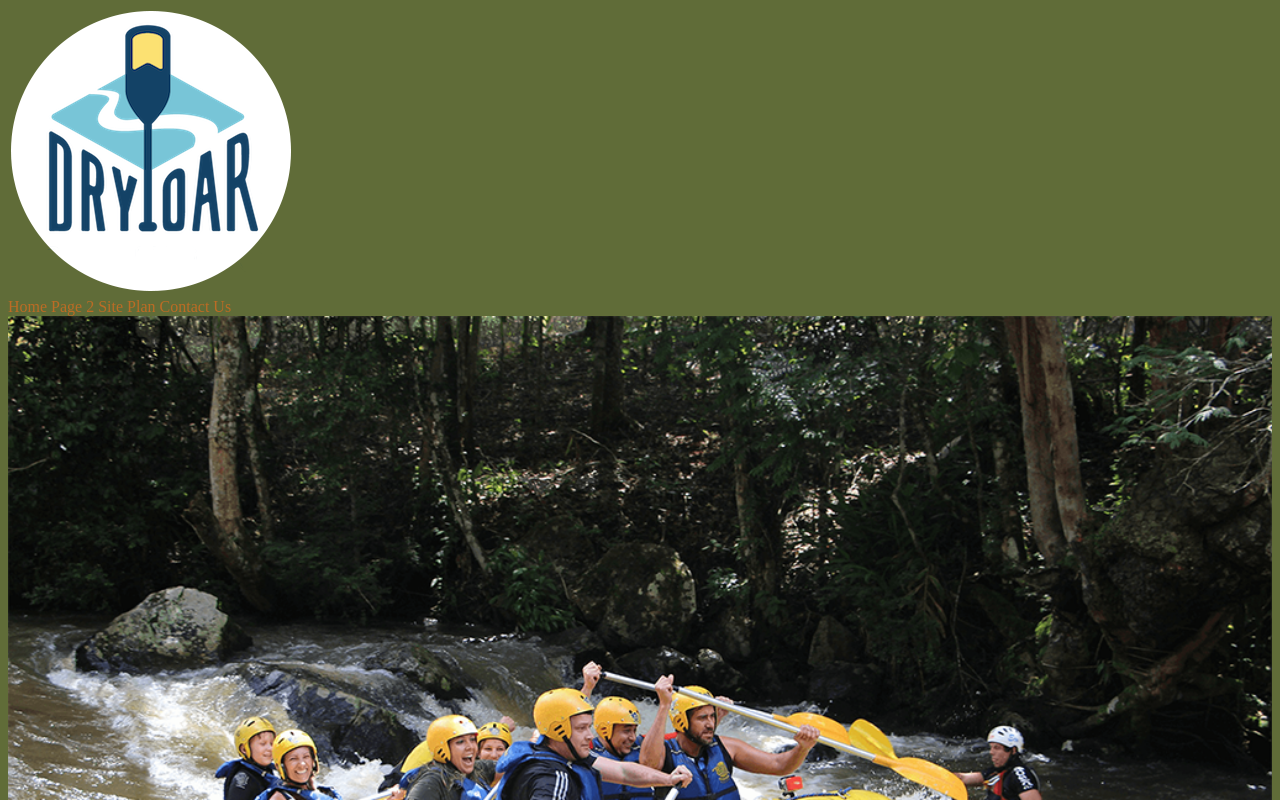
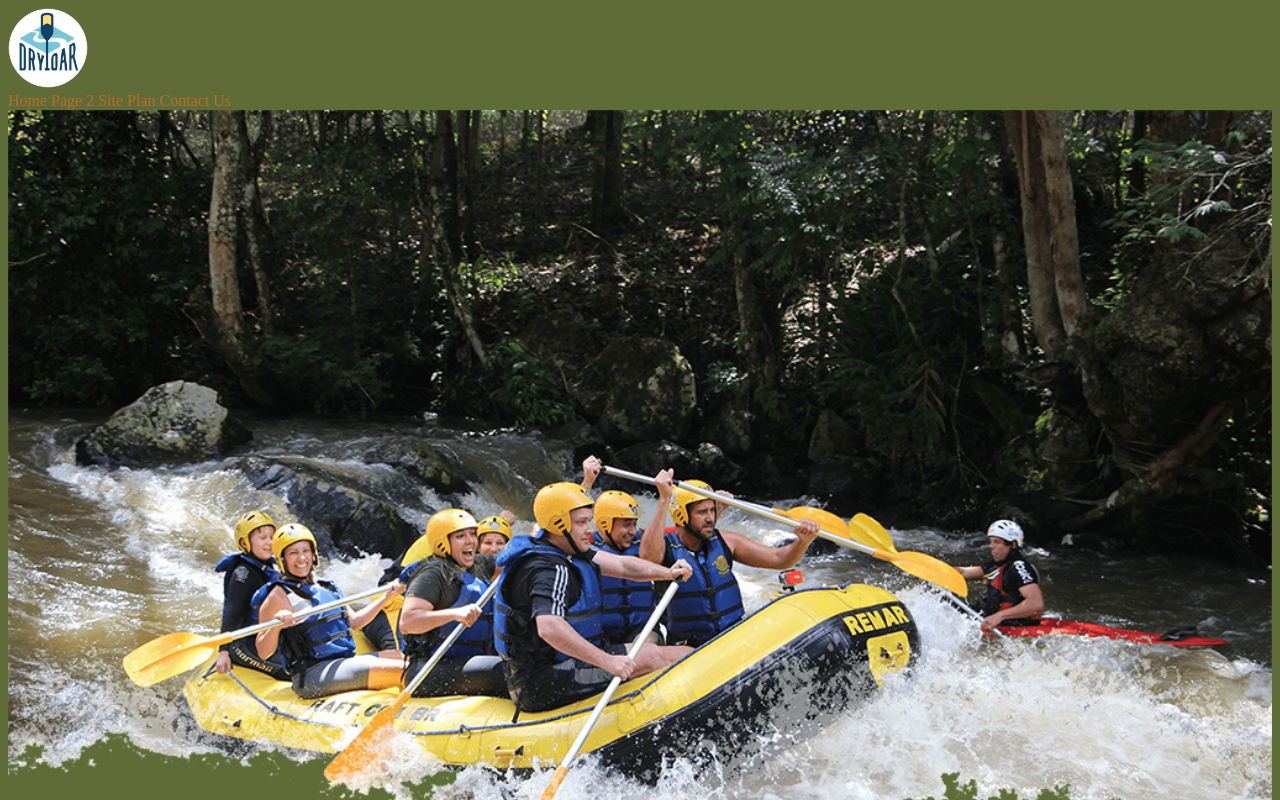
Before and after one commit to LukeChamberlain/WDD-130, a plain HTML site: page wwr/index.html in a window 1280 px wide. Shown: the top 800 px of the page. Drawn offline with Linux system fonts and the light colour scheme.

Commit message:
changed logo size

```diff
--- a/wwr/styles/style.css
+++ b/wwr/styles/style.css
@@ -3,6 +3,9 @@ body{
 }
 header{
     background-color: #606c38;
+}
+.logo{
+    width: 80px;
 }
 #content {
     max-width: 1600px;
```
